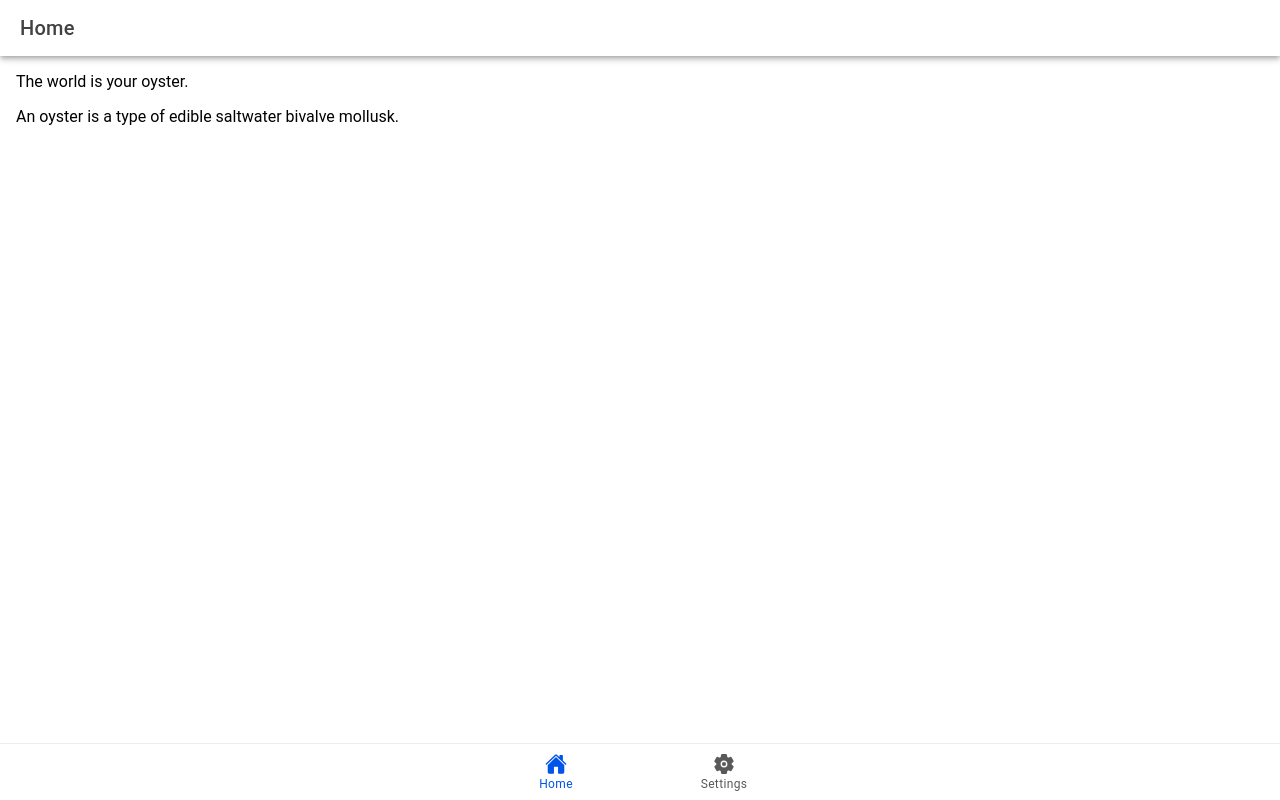
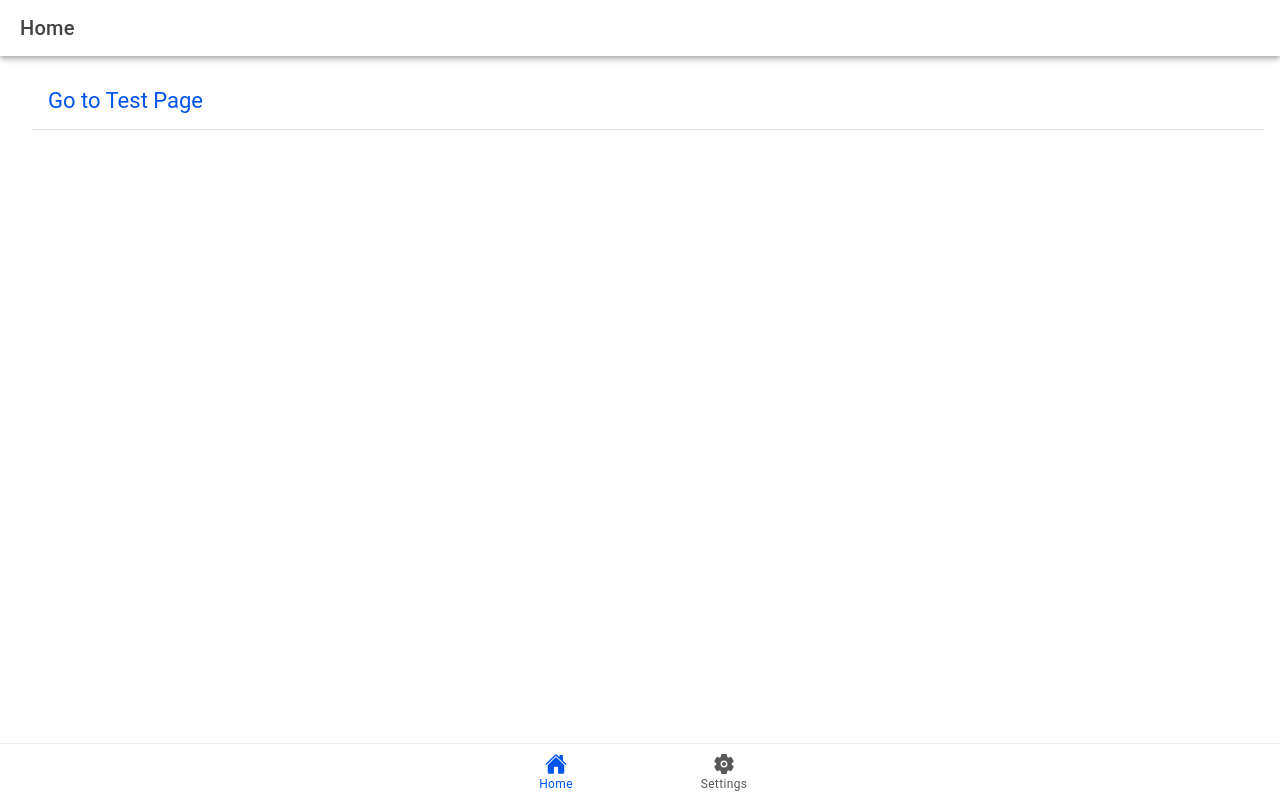
Before and after one commit to orderlyapps/ultimate-template, a React (Vite) app: page /home in a window 1280 px wide. Built offline with nearby package versions, Linux system fonts and the light colour scheme.

Commit message:
add test page route and convert page components to named exports

```diff
--- /dev/null
+++ b/src/feature/testing/Test.tsx
@@ -0,0 +1,13 @@
+import { IonItem } from "@ionic/react";
+
+interface TestProps {
+  hello: string;
+}
+
+export const Test: React.FC<TestProps> = ({ hello }) => {
+  return (
+    <IonItem>
+      <div>{hello}</div>
+    </IonItem>
+  );
+};
--- a/src/routes/pages/Pages.tsx
+++ b/src/routes/pages/Pages.tsx
@@ -1,11 +1,13 @@
 import { Redirect, Route } from "react-router-dom";
 import { IonRouterOutlet } from "@ionic/react";
-import Home from "@home/Home";
-import Settings from "@settings/Settings";
+import { Home } from "@pages/home/Home";
+import { Test } from "@pages/home/Test";
+import { Settings } from "@pages/settings/Settings";
 
 export const pages = (
   <IonRouterOutlet>
     <Route exact path="/home" render={() => <Home />} />
+    <Route exact path="/home/test" render={() => <Test />} />
     <Route exact path="/settings" render={() => <Settings />} />
     <Route exact path="/" render={() => <Redirect to="/home" />} />
   </IonRouterOutlet>
--- a/src/routes/pages/home/Home.tsx
+++ b/src/routes/pages/home/Home.tsx
@@ -1,6 +1,13 @@
-import { IonPage, IonHeader, IonToolbar, IonTitle, IonContent } from '@ionic/react';
+import {
+  IonPage,
+  IonHeader,
+  IonToolbar,
+  IonTitle,
+  IonContent,
+} from "@ionic/react";
+import { NavItem } from "@navigation/nav-item/NavItem";
 
-const Home: React.FC = () => {
+export const Home: React.FC = () => {
   return (
     <IonPage>
       <IonHeader>
@@ -9,13 +16,8 @@ const Home: React.FC = () => {
         </IonToolbar>
       </IonHeader>
       <IonContent className="ion-padding">
-        The world is your oyster.
-        <p>
-          An oyster is a type of edible saltwater bivalve mollusk.
-        </p>
+        <NavItem routerLink="/home/test">Go to Test Page</NavItem>
       </IonContent>
     </IonPage>
   );
 };
-
-export default Home;
--- /dev/null
+++ b/src/routes/pages/home/Test.tsx
@@ -0,0 +1,28 @@
+import { Test as TestComponent } from "@feature/testing/Test";
+import {
+  IonPage,
+  IonHeader,
+  IonToolbar,
+  IonTitle,
+  IonContent,
+  IonButtons,
+  IonBackButton,
+} from "@ionic/react";
+
+export const Test: React.FC = () => {
+  return (
+    <IonPage>
+      <IonHeader>
+        <IonToolbar>
+          <IonButtons slot="start">
+            <IonBackButton defaultHref="/home" />
+          </IonButtons>
+          <IonTitle>Test</IonTitle>
+        </IonToolbar>
+      </IonHeader>
+      <IonContent className="ion-padding">
+        <TestComponent hello="Hello"></TestComponent>
+      </IonContent>
+    </IonPage>
+  );
+};
--- a/src/routes/pages/settings/Settings.tsx
+++ b/src/routes/pages/settings/Settings.tsx
@@ -6,7 +6,7 @@ import {
   IonContent,
 } from "@ionic/react";
 
-const Settings: React.FC = () => {
+export const Settings: React.FC = () => {
   return (
     <IonPage>
       <IonHeader>
@@ -21,5 +21,3 @@ const Settings: React.FC = () => {
     </IonPage>
   );
 };
-
-export default Settings;
--- /dev/null
+++ b/src/ui/components/custom/navigation/nav-item/NavItem.tsx
@@ -0,0 +1,18 @@
+import { Text } from "@ionic-display/text/Text";
+import { IonItem, IonLabel } from "@ionic/react";
+
+export const NavItem = ({
+  children,
+  routerLink,
+}: {
+  children: string;
+  routerLink: string;
+}) => {
+  return (
+    <IonItem routerLink={routerLink}>
+      <IonLabel color="primary" className="ion-margin">
+        <Text size="xl">{children}</Text>
+      </IonLabel>
+    </IonItem>
+  );
+};
--- /dev/null
+++ b/src/ui/components/ionic/display/text/Text.tsx
@@ -0,0 +1,37 @@
+import { IonText } from "@ionic/react";
+import type { ComponentProps } from "react";
+
+type TextProps = ComponentProps<typeof IonText> & {
+  size?: "xxs" | "xs" | "sm" | "md" | "lg" | "xl" | "xxl";
+  bold?: boolean;
+};
+
+const textSize = {
+  xxs: "0.65rem",
+  xs: "0.75rem",
+  sm: "0.875rem",
+  md: "1rem",
+  lg: "1.15rem",
+  xl: "1.375rem",
+  xxl: "1.5",
+};
+
+export const Text = ({
+  children,
+  size = "md",
+  bold = false,
+  ...props
+}: TextProps) => {
+  if (bold)
+    return (
+      <IonText {...props}>
+        <strong style={{ fontSize: textSize[size] }}>{children}</strong>
+      </IonText>
+    );
+
+  return (
+    <IonText {...props}>
+      <span style={{ fontSize: textSize[size] }}>{children}</span>
+    </IonText>
+  );
+};
--- a/vite.config.ts
+++ b/vite.config.ts
@@ -8,6 +8,7 @@ export default defineConfig({
     alias: {
       // FEATURES
       "@feature": resolve(__dirname, "src/feature"),
+      "@testing": resolve(__dirname, "src/feature/testing"),
 
       // ROUTES
       "@pages": resolve(__dirname, "src/routes/pages"),
@@ -43,7 +44,10 @@ export default defineConfig({
       "@ionic-layout": resolve(__dirname, "src/ui/components/ionic/layout"),
       "@ionic-input": resolve(__dirname, "src/ui/components/ionic/input"),
       "@ionic-display": resolve(__dirname, "src/ui/components/ionic/display"),
-      "@ionic-navigation": resolve(__dirname, "src/ui/components/ionic/navigation"),
+      "@ionic-navigation": resolve(
+        __dirname,
+        "src/ui/components/ionic/navigation"
+      ),
 
       "@components": resolve(__dirname, "src/ui/components"),
 
```
